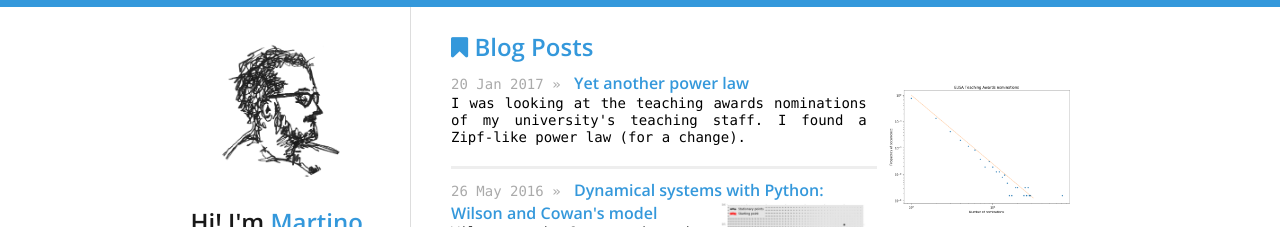
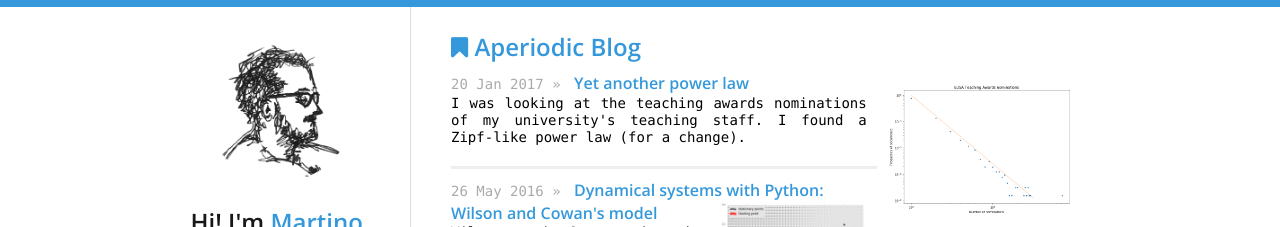
Before and after one commit to martinosorb/martinosorb.github.io, a Jekyll site: the page built from index.html, in a window 1280 px wide. Shown: the top 227 px of the page. Built offline with Jekyll 4.4.1, drawn with Linux system fonts in a browser that asks for light colours; nearby versions of some CDN libraries.

Commit message:
Changed Blog name

```diff
--- a/index.html
+++ b/index.html
@@ -4,7 +4,7 @@
 ---
 
 <div id="home">
-  <h2><i class="fa fa-bookmark"></i> Blog Posts</h2>
+  <h2><i class="fa fa-bookmark"></i> Aperiodic Blog</h2>
   <ul id="blog-posts" class="posts">
     {% for post in site.posts %}
       <li id='posts'><span>{{ post.date | date_to_string }} &raquo; </span><a href="{{ post.url }}">{{ post.title }}
```
